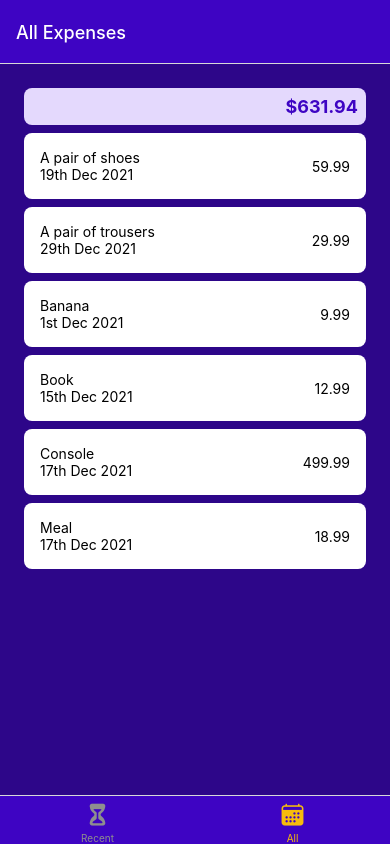
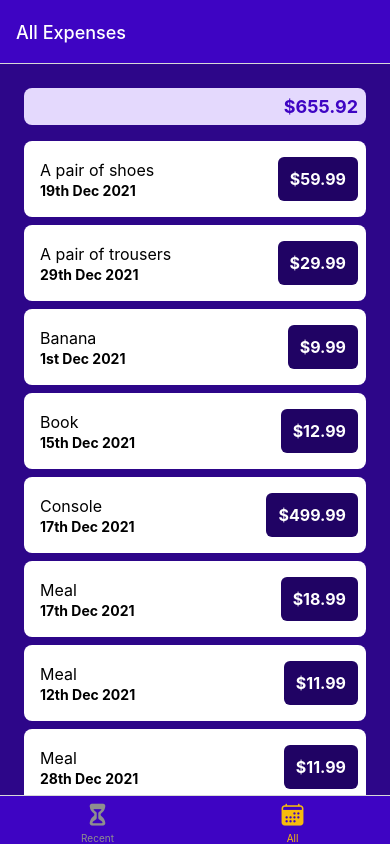
Before and after one commit to unalustuk/expense-tracker, a React Native app: screen /AllExpenses in a window 390 px wide. Built offline with nearby package versions, Linux system fonts and the light colour scheme.

Commit message:
ListItem ui

```diff
--- a/components/ExpensesOutput/ExpensesList.js
+++ b/components/ExpensesOutput/ExpensesList.js
@@ -24,5 +24,5 @@
     )
 }
 const styles = StyleSheet.create({
-    listContainer: { paddingVertical: 8 },
+    listContainer: { paddingVertical: 16 },
 })
--- a/components/ExpensesOutput/ExpensesOutput.js
+++ b/components/ExpensesOutput/ExpensesOutput.js
@@ -41,6 +41,18 @@
         amount: 18.99,
         date: new Date("2021-12-17"),
     },
+    {
+        id: "e7",
+        description: "Meal",
+        amount: 11.99,
+        date: new Date("2021-12-12"),
+    },
+    {
+        id: "e8",
+        description: "Meal",
+        amount: 11.99,
+        date: new Date("2021-12-28"),
+    },
 ]
 
 export default function ExpensesOutput({ expenses, expensesPeriod }) {
--- a/components/ExpensesOutput/ListItem.js
+++ b/components/ExpensesOutput/ListItem.js
@@ -1,31 +1,50 @@
-import { View, Text, StyleSheet } from "react-native"
+import { View, Text, StyleSheet, Pressable } from "react-native"
 import React from "react"
 import { GlobalStyles } from "../../constants/styles"
 
 export default function ListItem({ amount, descr, date }) {
     return (
-        <View style={styles.container}>
-            <View style={styles.infoContainer}>
-                <Text>{descr}</Text>
-
-                <Text>{date}</Text>
+        <Pressable
+            style={({ pressed }) => {
+                return pressed ? styles.pressed : ""
+            }}
+        >
+            <View style={styles.container}>
+                <View style={styles.infoContainer}>
+                    <Text style={styles.descrText}>{descr}</Text>
+                    <Text style={styles.dateText}>{date}</Text>
+                </View>
+                <View style={styles.priceContainer}>
+                    <Text style={styles.priceText}>{"$" + amount}</Text>
+                </View>
             </View>
-            <View>
-                <Text>{amount}</Text>
-            </View>
-        </View>
+        </Pressable>
     )
 }
 
 const styles = StyleSheet.create({
     container: {
         flexDirection: "row",
-        padding: 16,
+        paddingVertical: 16,
+        paddingHorizontal: 8,
         backgroundColor: "white",
         marginBottom: 8,
         borderRadius: 8,
         justifyContent: "space-between",
         alignItems: "center",
     },
-    infoContainer: {},
+    pressed: {
+        opacity: 0.8,
+    },
+    infoContainer: {
+        paddingHorizontal: 8,
+    },
+    priceContainer: {
+        backgroundColor: GlobalStyles.colors.primary800,
+        padding: 12,
+        borderRadius: 6,
+    },
+    priceText: { color: "white", fontWeight: "bold", fontSize: 16 },
+    descrText: { fontSize: 16, marginBottom: 2 },
+    dateText: { fontWeight: "bold" },
 })
```
